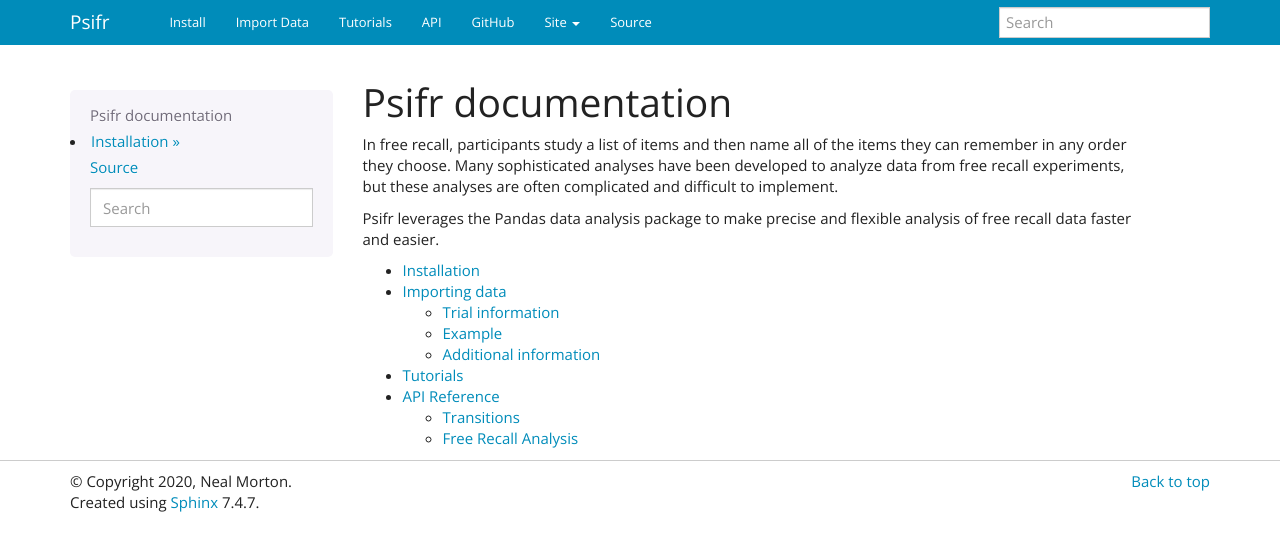
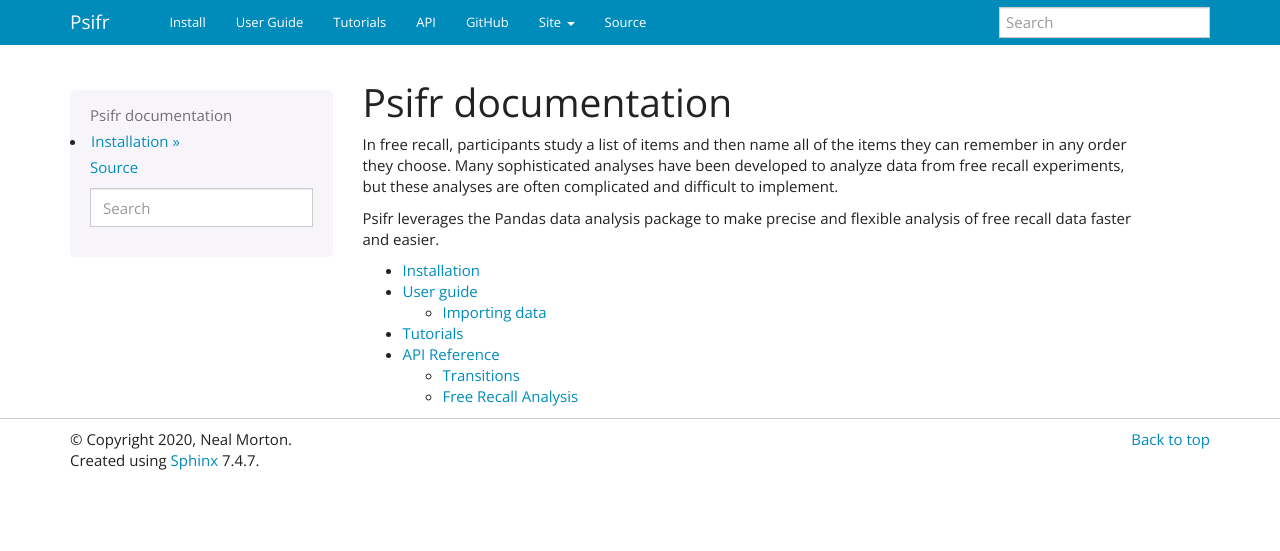
Before and after one commit to mortonne/psifr, a Sphinx documentation site: the page built from source/index.rst, in a window 1280 px wide. Shown: the top 551 px of the page. Built offline with Sphinx 7.4.7, drawn with Linux system fonts in a browser that asks for light colours; pages that are not in the unit, such as notebooks, are missing from menus.

Commit message:
reorganize to move content under user guide

```diff
--- a/source/conf.py
+++ b/source/conf.py
@@ -75,7 +75,7 @@
     # an arbitrary url.
     'navbar_links': [
         ("Install", "usage/installation"),
-        ("Import Data", "usage/import"),
+        ("User Guide", "guide/overview"),
         ("Tutorials", "tutorials/overview"),
         ("API", "api/overview"),
         ("GitHub", "https://github.com/mortonne/psifr", True)
--- a/source/index.rst
+++ b/source/index.rst
@@ -18,6 +18,6 @@
    :maxdepth: 2
 
    /usage/installation
-   /usage/import
+   /guide/overview
    /tutorials/overview
    /api/overview
```
Also changed, not shown: source/guide/import.rst (renamed from source/usage/import.rst).
